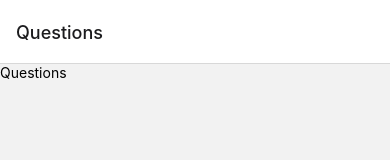
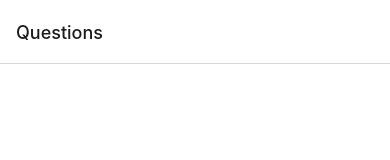
Before and after one commit to SkinQuest/SkinDeep, a React Native app: screen /Questions in a window 390 px wide. Shown: the top 160 px of the page. Built offline with nearby package versions, Linux system fonts and the light colour scheme; what expo-linking would draw is missing.

Commit message:
Everything

```diff
--- /dev/null
+++ b/components/QuestionsCarousel.tsx
@@ -0,0 +1,49 @@
+import { View, Text, useWindowDimensions, StyleSheet, ScrollView, Image } from 'react-native'
+import React from 'react'
+
+const QuestionsCarousel = ({data}) => {
+    const {width} = useWindowDimensions();
+    const SIZE = width * 0.7;
+    const SPACER = (width - SIZE) / 2;
+
+    return (
+      <View>
+        <ScrollView
+          horizontal
+          bounces={false}
+          showsHorizontalScrollIndicator={false}>
+          <Text>
+            {data.map((item, index) => {
+                if(!item.image){
+                    return (
+                        <View style={{width: SPACER}} key={index}/>
+                    );
+                }
+                return (
+                <View style={{width: SIZE}} key={index}>
+                    <View style={styles.imageContainer}>
+                        <Image source={item.image} style={styles.image} />
+                    </View>
+                </View>
+                );
+            })};
+          </Text>
+
+        </ScrollView>
+      </View>
+    );
+  };
+
+export default QuestionsCarousel
+
+const styles = StyleSheet.create({
+    imageContainer: {
+      borderRadius: 34,
+      overflow: 'hidden',
+    },
+    image: {
+      width: '100%',
+      height: undefined,
+      aspectRatio: 1,
+    },
+});
--- a/package.json
+++ b/package.json
@@ -19,6 +19,7 @@
     "react": "18.1.0",
     "react-dom": "18.1.0",
     "react-native": "0.70.5",
+    "react-native-icons": "^0.7.1",
     "react-native-safe-area-context": "^4.5.0",
     "react-native-screens": "^3.19.0",
     "react-native-web": "~0.18.9"
--- a/screens/Profile.tsx
+++ b/screens/Profile.tsx
@@ -1,9 +1,9 @@
-import { Text, View } from 'react-native';
+import { Text, View, Button, StyleSheet } from 'react-native';
+//import {ChatBubble} from "react-native-elements";
 import React from 'react'
 
+
 const Profile = () => {
-
-
   return (
     <View>
       <Text>Profile</Text>
@@ -11,4 +11,16 @@ const Profile = () => {
   )
 }
 
+
+const ProfileButtons = (whatFunction : string) => {
+  return(
+    <View>
+      {/* <Button title = {whatFunction}/> */}
+      <Text>Hello</Text>
+    </View>
+  );
+}
+
+
+
 export default Profile
--- a/screens/Questions.tsx
+++ b/screens/Questions.tsx
@@ -1,14 +1,28 @@
-import { Text, View } from 'react-native'
+import { Text, View, StyleSheet, Platform } from 'react-native'
 import React from 'react'
+import { SafeAreaView } from 'react-native-safe-area-context'
+import QuestionsCarousel from '../components/QuestionsCarousel'
 
 const Questions = () => {
-
+  const data = [
+    {image: require('../assets/adaptive-icon.png'),},
+    {image: require('../assets/favicon.png'),},
+    {image: require('../assets/icon.png'),},
+    {image: require('../assets/splash.png'),},
+  ];
 
   return (
-    <View>
-      <Text>Questions</Text>
-    </View>
+    <SafeAreaView style={styles.container}>
+        <QuestionsCarousel data={data}/>
+    </SafeAreaView>
   )
 }
 
 export default Questions
+
+const styles =  StyleSheet.create({
+    container: {
+        flex: 1,
+        backgroundColor: 'white',
+    }
+})
```
Also changed, not shown: 1 other file (tests, documents, lock files or other folders).
